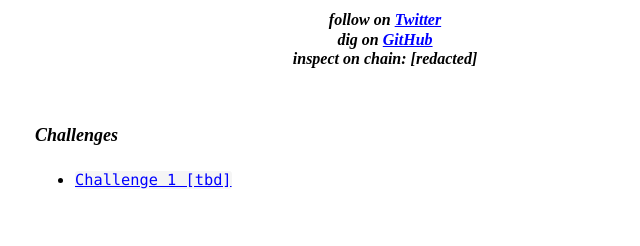
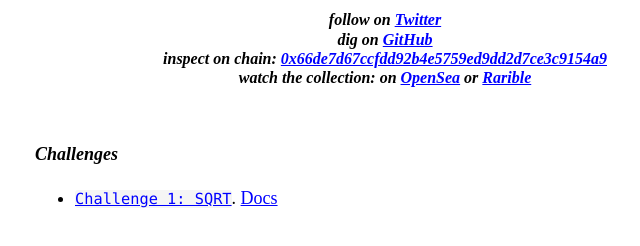
Before and after one commit to OptimizorClub/website, a plain HTML site: page index.html in a window 1280 px wide. Shown: the part 194-440 px from the top of the page, without its empty margins (255-895 px from the left). Drawn offline with Linux system fonts and the light colour scheme.

Commit message:
feat: SQRT challenge

```diff
--- a/index.html
+++ b/index.html
@@ -23,7 +23,9 @@
     <br />
     dig on <a href="https://github.com/OptimizorClub">GitHub</a>
     <br />
-    inspect on chain: [redacted]
+    inspect on chain: <a href="https://etherscan.io/address/0x66de7d67ccfdd92b4e5759ed9dd2d7ce3c9154a9">0x66de7d67ccfdd92b4e5759ed9dd2d7ce3c9154a9</a>
+    <br />
+    watch the collection: on <a href="https://opensea.io/collection/optimizor-club">OpenSea</a> or <a href="https://rarible.com/token/0x66de7d67ccfdd92b4e5759ed9dd2d7ce3c9154a9">Rarible</a>
    </h2>
 
    <br />
@@ -35,7 +37,7 @@
     <h2>Challenges</h2>
     <div>
      <ul>
-      <li><a href=""><code>Challenge 1 [tbd]</code></a></li>
+      <li><a href="https://etherscan.io/address/0x2747096ff9e0fce877cd168dcd5de16040a4ab85"><code>Challenge 1: SQRT</code></a>. <a href ="https://github.com/OptimizorClub/sqrt_foundry_template">Docs</a></li>
      </ul>
     </div>
 
```
